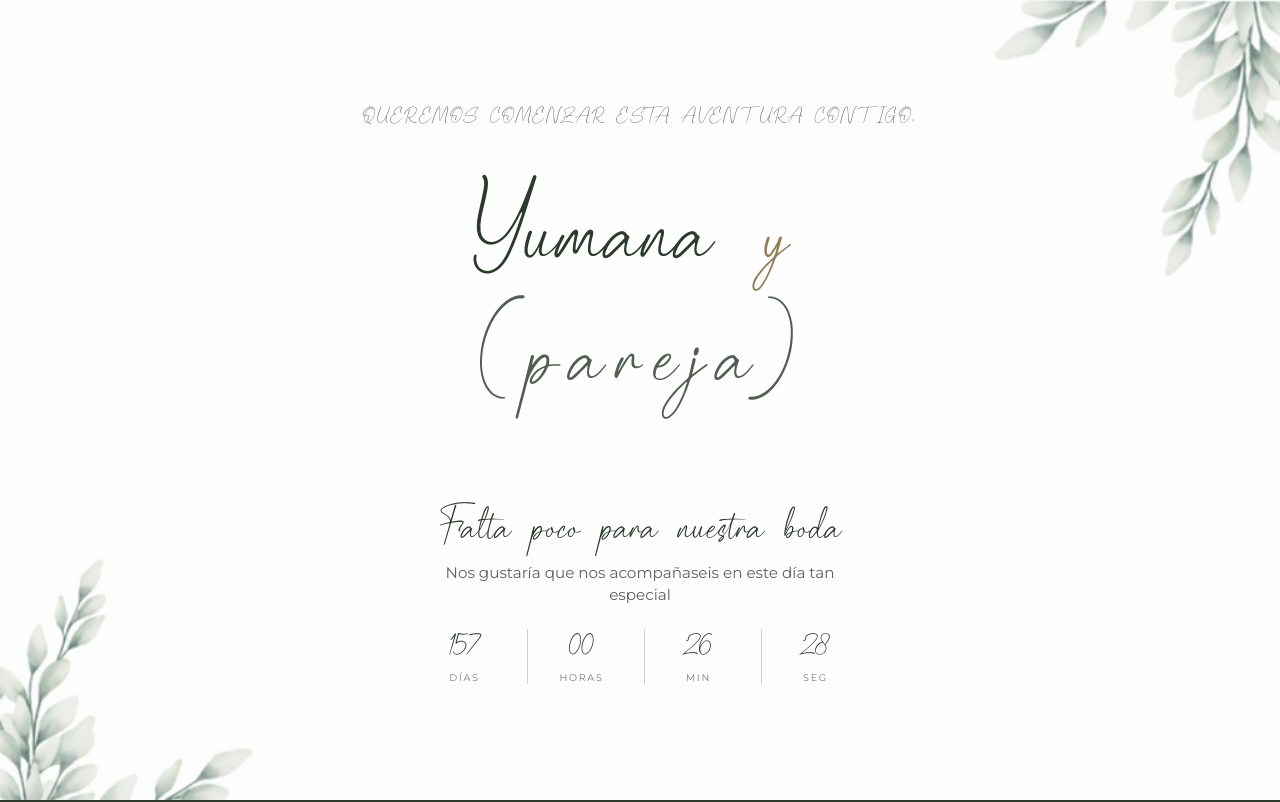
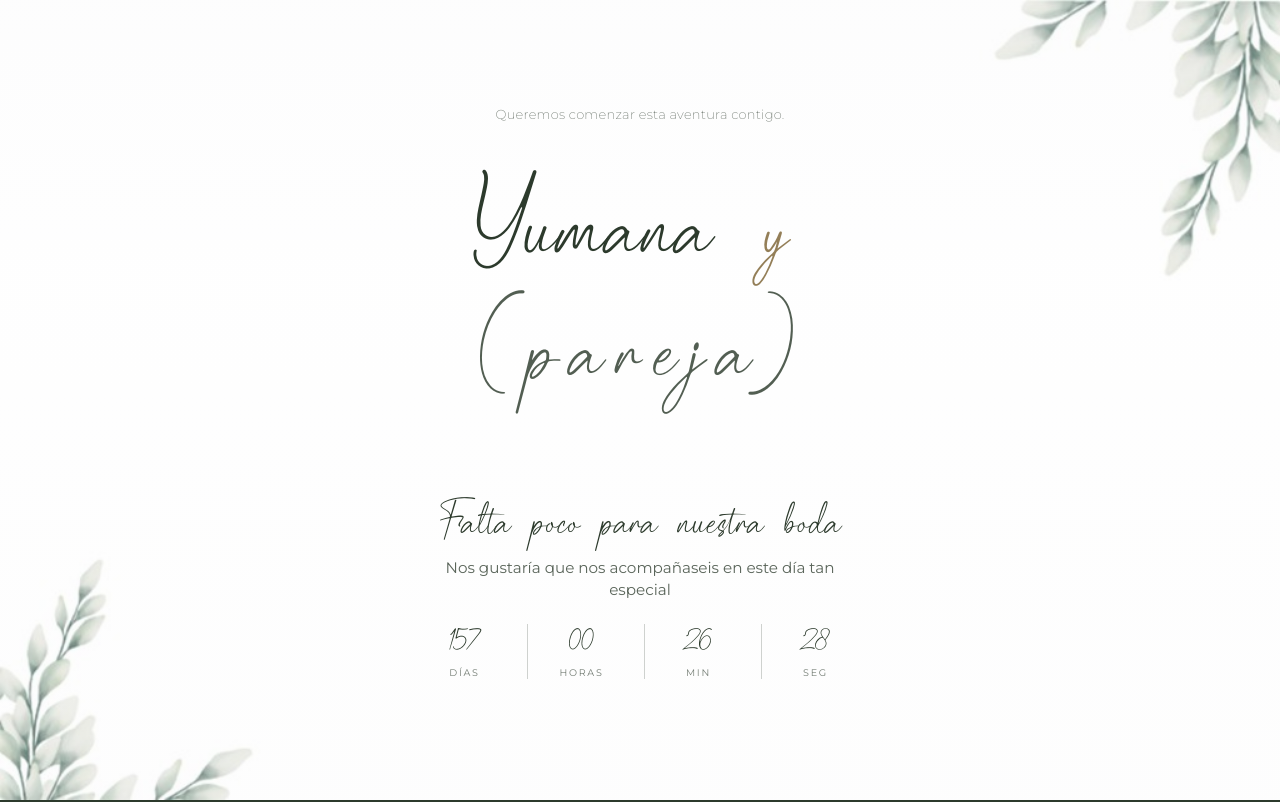
Before and after one commit to Patriciaddc80/boda-yumanaysebas, a React (Vite) app: page / in a window 1280 px wide. Shown: the top 802 px of the page. Built offline with nearby package versions, Linux system fonts and the light colour scheme; a web font is replaced by a local one.

Commit message:
Hero: subtítulo más pequeño con Montserrat fino (peso 200).
Made-with: Cursor

```diff
--- a/src/App.css
+++ b/src/App.css
@@ -122,11 +122,13 @@ body {
 
 .hero__subtitle {
   margin: 0 0 0.85rem;
-  font-family: var(--font-display);
-  font-size: clamp(1rem, 3vw, 1.2rem);
-  letter-spacing: 0.14em;
-  text-transform: uppercase;
-  color: rgba(44, 58, 44, 0.76);
+  max-width: 22rem;
+  font-family: var(--font-sans);
+  font-weight: 200;
+  font-size: clamp(0.68rem, 2.35vw, 0.8125rem);
+  line-height: 1.5;
+  letter-spacing: 0.02em;
+  color: rgba(44, 58, 44, 0.72);
 }
 
 .hero__title {
```
